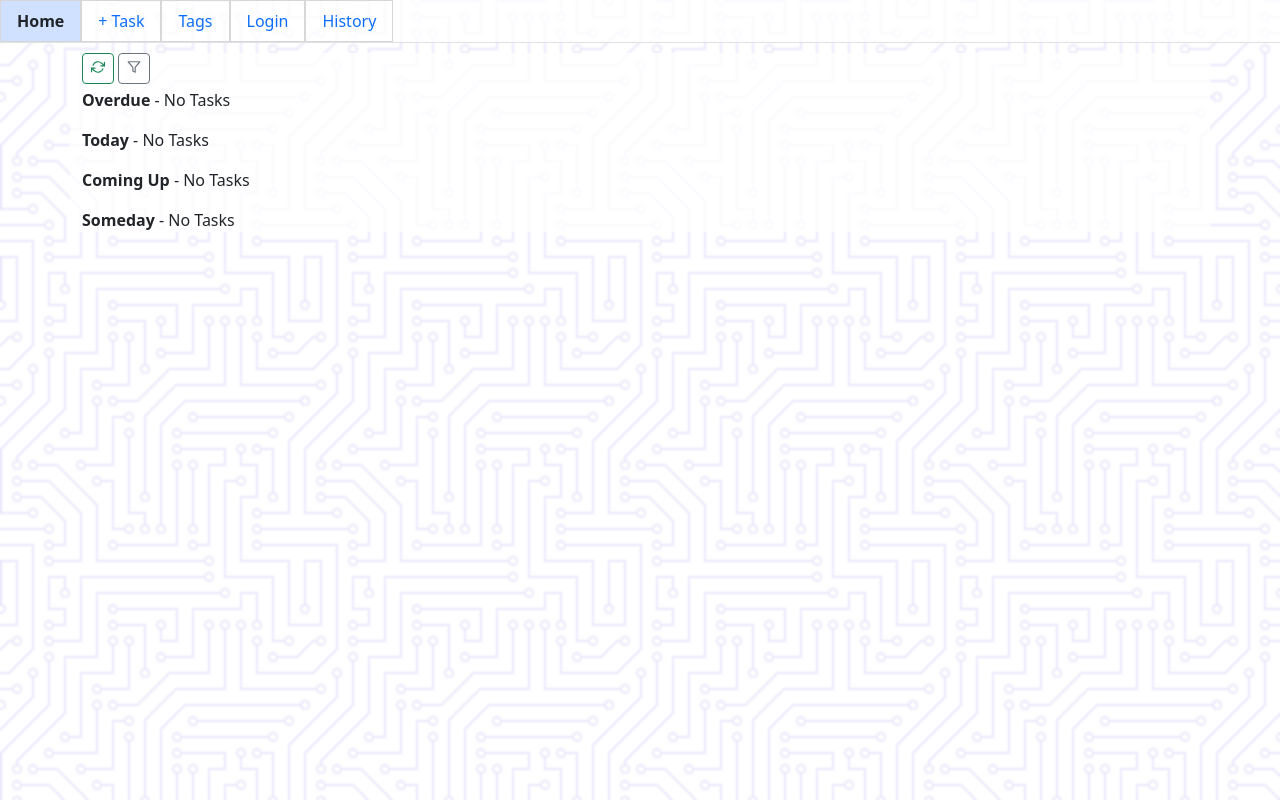
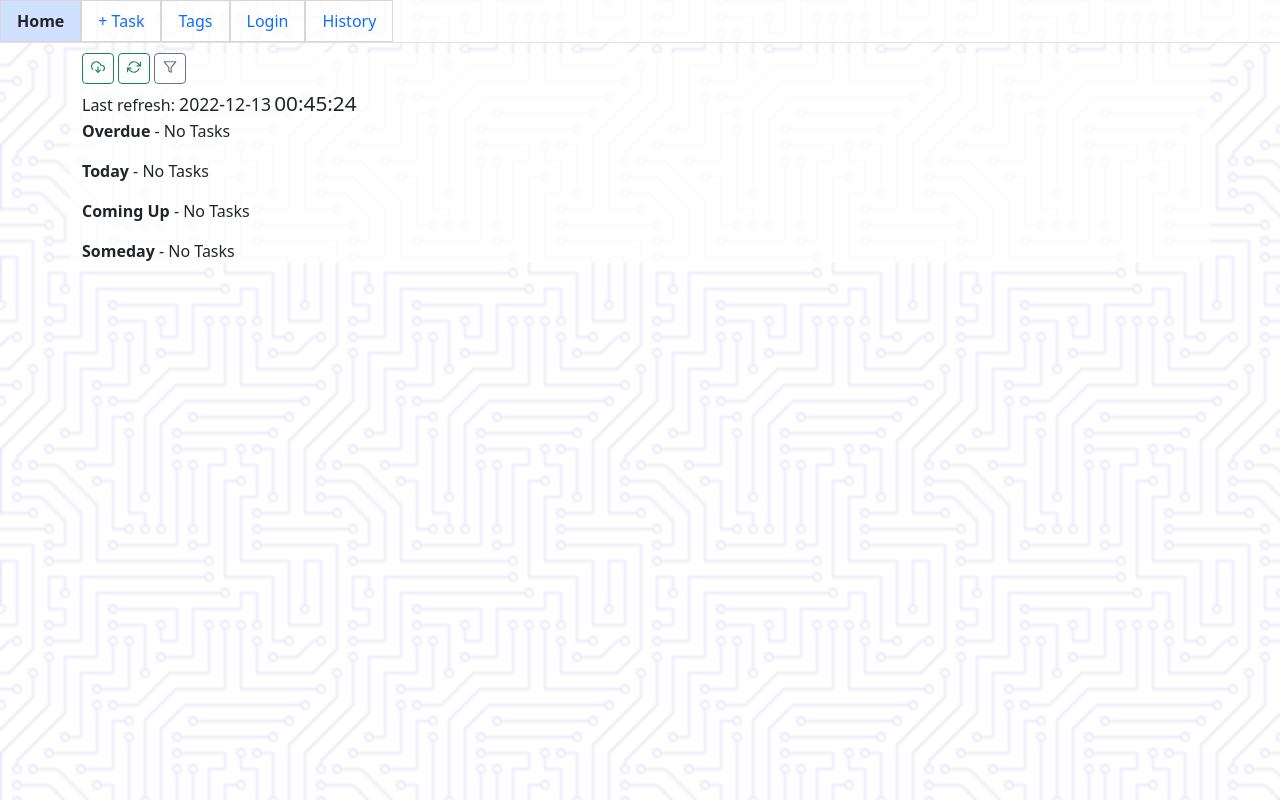
Before and after one commit to MrOggy85/tasks, a React (Create React App) app: page / in a window 1280 px wide. Built offline with nearby package versions, Linux system fonts and the light colour scheme.

Commit message:
feat: add refresh without download

```diff
--- a/src/pages/Home/Home.tsx
+++ b/src/pages/Home/Home.tsx
@@ -1,6 +1,6 @@
-import { useState } from 'react';
+import { useEffect, useState } from 'react';
 import { useNavigate } from 'react-router-dom';
-import { FiRefreshCw, FiFilter } from 'react-icons/fi';
+import { FiRefreshCw, FiFilter, FiDownloadCloud } from 'react-icons/fi';
 import { format, isAfter, isBefore, isSameDay, add } from 'date-fns';
 import { Container, InputGroup, Spinner } from 'react-bootstrap';
 import {
@@ -62,6 +62,8 @@ const Home = () => {
   const [sortOrder, setSortOrder] = useState<'asc' | 'desc'>('asc');
   const [showSorting, setShowSorting] = useState(false);
 
+  const [lastRefresh, setLastRefresh] = useState(new Date());
+
   const isMobileScreen = window.screen.width < 400;
 
   const tasks = rawTasks
@@ -122,6 +124,17 @@ const Home = () => {
   const onUpdate = async () => {
     await dispatch(getAll());
   };
+
+  const onRefresh = () => {
+    setLastRefresh(new Date());
+  };
+
+  useEffect(() => {
+    if (!loadingAll) {
+      setLastRefresh(new Date());
+    }
+  }, [loadingAll]);
+
   const onRemove = async (id: number) => {
     const yes = confirm(`Delete ${id}?`);
     if (yes) {
@@ -174,6 +187,22 @@ const Home = () => {
             loadingAll ? (
               <Spinner size="sm" animation={'border'} />
             ) : (
+              <FiDownloadCloud />
+            )
+          }
+        />
+        <Button
+          style={{ marginBottom: 4, marginRight: 4 }}
+          variant="outline-success"
+          type="button"
+          disabled={loadingAll}
+          onClick={() => {
+            onRefresh();
+          }}
+          content={
+            loadingAll ? (
+              <Spinner size="sm" animation={'border'} />
+            ) : (
               <FiRefreshCw />
             )
           }
@@ -187,6 +216,15 @@ const Home = () => {
           }}
           content={<FiFilter />}
         />
+        <p style={{ margin: 0 }}>
+          Last refresh:{' '}
+          <span style={{ fontSize: '1.1rem', fontWeight: 300 }}>
+            {format(lastRefresh, 'yyyy-MM-dd')}
+          </span>
+          <span style={{ fontSize: '1.3rem', marginLeft: '0.2rem' }}>
+            {format(lastRefresh, 'HH:mm:ss')}
+          </span>
+        </p>
       </div>
 
       {showSorting && (
```
